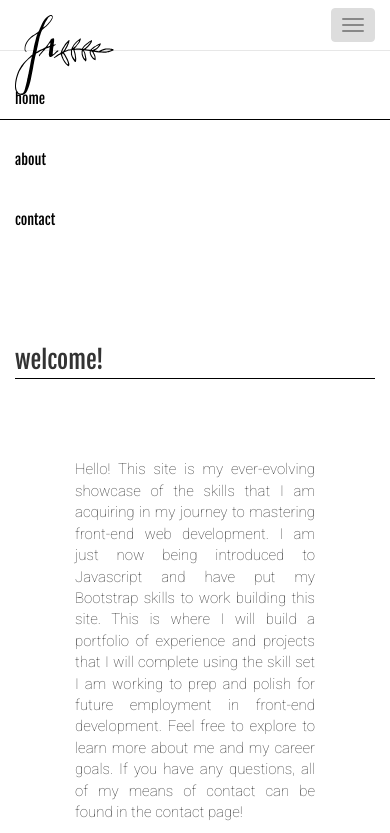
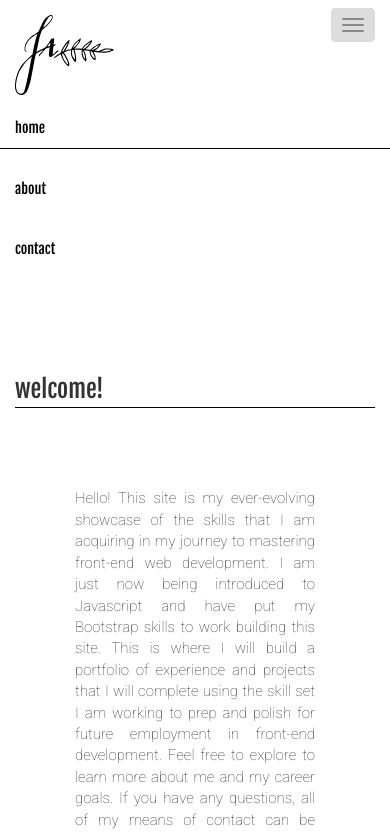
Before and after one commit to julietteabeyta/julietteabeyta.github.io, a plain HTML site: page index.html in a window 390 px wide. Both pictures are taken after a click on the button "Toggle navigation". Shown: the top 833 px of the page. Drawn offline with nearby package versions, Linux system fonts and the light colour scheme; a web font is replaced by a local one.

Commit message:
Changed Mobile Styling to Suit New Brand

```diff
--- a/css/main.css
+++ b/css/main.css
@@ -134,12 +134,17 @@ svg {
         background-image: none;
     }
 
-    #header {
-        color: #000;
+    .navbar-collapse{
+      border: none;
     }
 
     .brand-fill {
         fill: #000;
+    }
+
+    #header {
+        color: #000;
+        padding-bottom: 65px;
     }
 
     #navbar-links > li > a {
```
